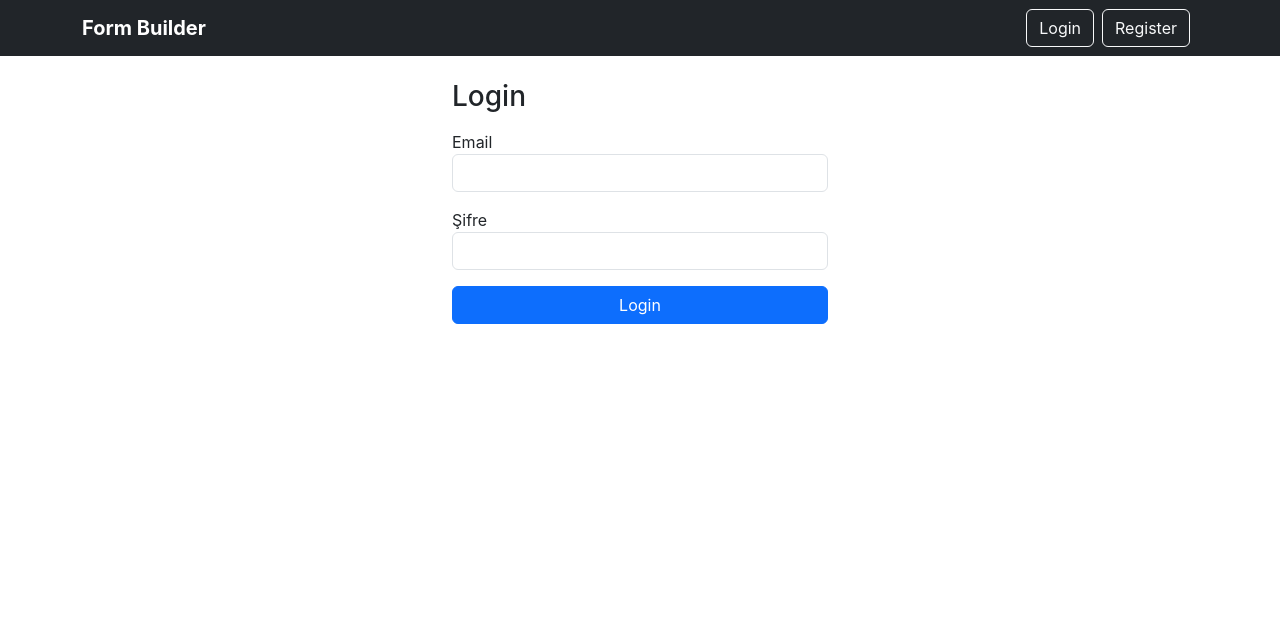
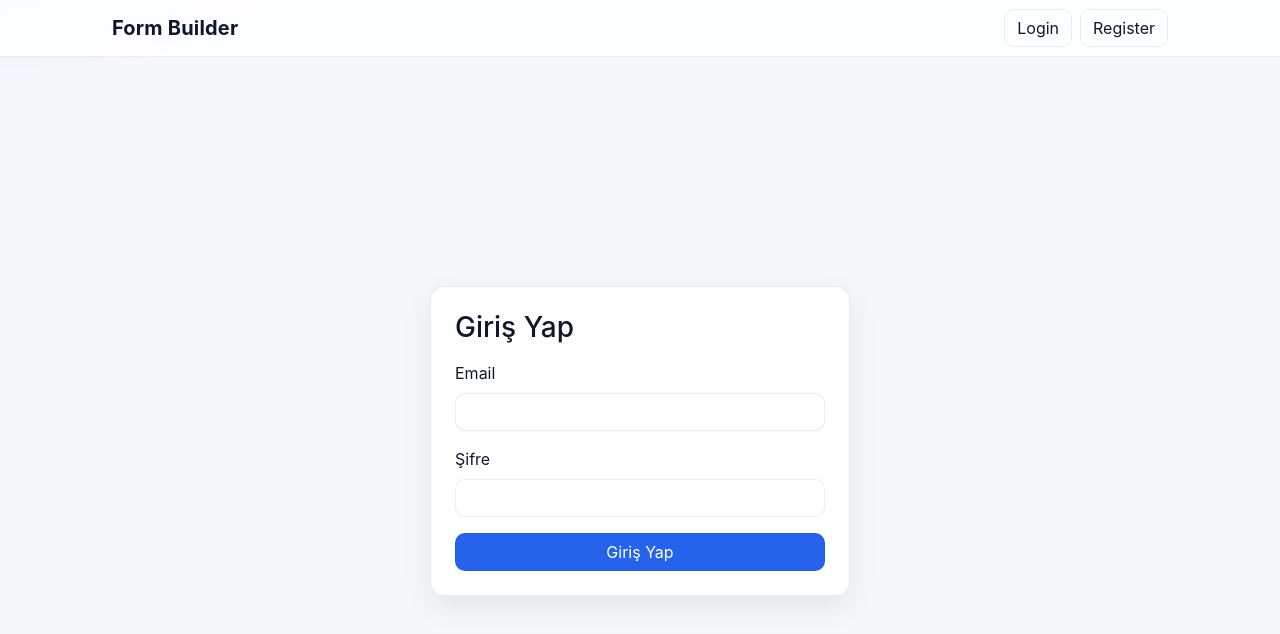
Before and after one commit to melihcalisir1/form-builder-case, a React (Create React App) app in the folder frontend/: page /login in a window 1280 px wide. Shown: the top 634 px of the page. Built offline with nearby package versions, Linux system fonts and the light colour scheme.

Commit message:
Tasarımsal düzenlemeler.

```diff
--- a/frontend/src/App.js
+++ b/frontend/src/App.js
@@ -22,23 +22,29 @@ function App() {
 
     return (
         <Router>
-            <nav className="navbar navbar-expand-lg navbar-dark bg-dark">
+            <nav className="navbar navbar-expand-lg navbar-dark">
                 <div className="container">
                     <Link className="navbar-brand fw-bold" to="/">Form Builder</Link>
 
-                    <div className="d-flex">
+                    <button className="navbar-toggler" type="button" data-bs-toggle="collapse" data-bs-target="#navMain">
+                        <span className="navbar-toggler-icon"></span>
+                    </button>
+
+                    <div className="collapse navbar-collapse" id="navMain">
+                        <div className="ms-auto d-flex gap-2">
                             {!isAuthenticated ? (
                                 <>
-                                <Link className="btn btn-outline-light me-2" to="/login">Login</Link>
-                                <Link className="btn btn-outline-light me-2" to="/register">Register</Link>
+                                    <Link className="btn btn-outline-light" to="/login">Login</Link>
+                                    <Link className="btn btn-outline-light" to="/register">Register</Link>
                                 </>
                             ) : (
                                 <>
-                                <Link className="btn btn-outline-success me-2" to="/builder">Form Oluştur</Link>
-                                <Link className="btn btn-outline-info me-2" to="/forms">Formlarım</Link>
+                                    <Link className="btn btn-primary" to="/builder">Form Oluştur</Link>
+                                    <Link className="btn btn-outline-light" to="/forms">Formlarım</Link>
                                     <button className="btn btn-danger" onClick={handleLogout}>Logout</button>
                                 </>
                             )}
+                        </div>
                     </div>
                 </div>
             </nav>
--- a/frontend/src/index.css
+++ b/frontend/src/index.css
@@ -1,13 +1,165 @@
+:root {
+  /* Açık ve ferah tema */
+  --bg: #f5f7fb;
+  --panel: #ffffff;
+  --panel-2: #ffffff;
+  --text: #0f172a;
+  --muted: #64748b;
+  --primary: #2563eb;
+  --primary-600: #2563eb;
+  --primary-700: #1d4ed8;
+  --success: #16a34a;
+  --danger: #dc2626;
+  --warning: #d97706;
+  --border: rgba(15, 23, 42, 0.08);
+  --radius: 14px;
+  --shadow: 0 10px 30px rgba(2, 6, 23, 0.08);
+}
+
+* { box-sizing: border-box; }
+
+html, body, #root {
+  height: 100%;
+}
+
 body {
   margin: 0;
-  font-family: -apple-system, BlinkMacSystemFont, 'Segoe UI', 'Roboto', 'Oxygen',
-    'Ubuntu', 'Cantarell', 'Fira Sans', 'Droid Sans', 'Helvetica Neue',
-    sans-serif;
+  background:
+    radial-gradient(800px 400px at 0% -10%, rgba(37,99,235,0.08), transparent 40%),
+    radial-gradient(700px 350px at 120% 0%, rgba(16,185,129,0.08), transparent 40%),
+    var(--bg);
+  color: var(--text);
+  font-family: Inter, ui-sans-serif, system-ui, -apple-system, Segoe UI, Roboto, Helvetica, Arial, "Apple Color Emoji", "Segoe UI Emoji";
   -webkit-font-smoothing: antialiased;
   -moz-osx-font-smoothing: grayscale;
 }
 
+/* Global containers */
+.container {
+  max-width: 1080px;
+}
+
+/* Navbar */
+.navbar {
+  background: rgba(255,255,255,0.8);
+  backdrop-filter: saturate(140%) blur(8px);
+  border-bottom: 1px solid var(--border);
+}
+.navbar .navbar-brand { letter-spacing: 0.2px; color: var(--text); }
+.navbar .btn { border-radius: 10px; }
+
+/* Card/Panel */
+.app-card {
+  background: linear-gradient(180deg, var(--panel), var(--panel-2));
+  border: 1px solid var(--border);
+  border-radius: var(--radius);
+  box-shadow: var(--shadow);
+}
+.app-card .card-header { border-bottom: 1px solid var(--border); }
+
+/* Buttons */
+.btn {
+  border-radius: 10px !important;
+  border: 1px solid var(--border) !important;
+}
+.btn-primary { background: var(--primary-600) !important; }
+.btn-primary:hover { background: var(--primary-700) !important; }
+.btn-success { background: var(--success) !important; border-color: transparent !important; }
+.btn-danger { background: var(--danger) !important; border-color: transparent !important; }
+.btn-warning { background: var(--warning) !important; border-color: transparent !important; color: #111827 !important; }
+.btn-outline-light { color: var(--text) !important; border-color: var(--border) !important; }
+.btn-outline-light:hover { background: #eef2ff !important; }
+.btn-outline-dark { color: #0f172a !important; border-color: var(--border) !important; }
+
+/* Tables */
+.table {
+  color: var(--text);
+  border-color: var(--border);
+}
+.table thead th {
+  border-bottom-color: var(--border);
+  color: var(--muted);
+  font-weight: 600;
+}
+.table-striped > tbody > tr:nth-of-type(odd) > * { --bs-table-accent-bg: rgba(2,6,23,0.02); }
+
+/* Forms */
+.form-control {
+  background: #ffffff;
+  border: 1px solid var(--border);
+  color: var(--text);
+  border-radius: 10px;
+}
+.form-control:focus {
+  background: #ffffff;
+  border-color: rgba(37,99,235,0.35);
+  box-shadow: 0 0 0 3px rgba(37,99,235,0.18);
+  color: var(--text);
+}
+
+/* React Form Builder adjustments */
+.builder-wrapper {
+  margin-top: 12px;
+}
+.react-form-builder .stage {
+  background: #ffffff !important;
+  border: 1px dashed rgba(2,6,23,0.12) !important;
+  border-radius: 12px !important;
+}
+.react-form-builder .toolbar-header, .react-form-builder .toolbar {
+  background: #f1f5f9 !important;
+  border-color: var(--border) !important;
+}
+
+/* Builder: öğe başlığındaki sağdaki küçük aksiyon butonları daha net olsun */
+.react-form-builder .toolbar-header .btn,
+.react-form-builder .component-header .btn,
+.react-form-builder .float-right .btn,
+.react-form-builder .btn.btn-default {
+  background: #ffffff !important;
+  border: 1px solid #cbd5e1 !important; /* slate-300 */
+  color: #0f172a !important; /* slate-900 */
+  opacity: 1 !important;
+  box-shadow: none !important;
+}
+.react-form-builder .toolbar-header .btn:hover,
+.react-form-builder .component-header .btn:hover,
+.react-form-builder .float-right .btn:hover,
+.react-form-builder .btn.btn-default:hover {
+  background: #eef2f7 !important;
+  border-color: #94a3b8 !important; /* slate-400 */
+}
+.react-form-builder .toolbar-header .btn i,
+.react-form-builder .component-header .btn i,
+.react-form-builder .float-right .btn i,
+.react-form-builder .btn.btn-default i,
+.react-form-builder .toolbar-header .btn .glyphicon {
+  color: #0f172a !important;
+}
+
+/* Glyphicons Bootstrap 5'te yok; görünür ikonlar ekleyelim */
+.react-form-builder .glyphicon { font-style: normal; font-weight: 600; }
+.react-form-builder .glyphicon:before { display: inline-block; font-family: inherit; line-height: 1; font-size: 13px; }
+.react-form-builder .glyphicon-trash:before { content: "🗑"; }
+.react-form-builder .glyphicon-duplicate:before { content: "⧉"; }
+.react-form-builder .glyphicon-edit:before { content: "✎"; }
+.react-form-builder .glyphicon-move:before { content: "⠿"; }
+.react-form-builder .glyphicon-chevron-up:before { content: "▴"; }
+.react-form-builder .glyphicon-chevron-down:before { content: "▾"; }
+.react-form-builder .btn,
+.react-form-builder .react-form-builder-toolbar .btn {
+  border-radius: 8px !important;
+}
+
+/* Auth pages */
+.auth-page {
+  min-height: calc(100vh - 80px);
+  display: flex;
+  align-items: center;
+  justify-content: center;
+}
+.auth-card { width: 420px; }
+
 code {
-  font-family: source-code-pro, Menlo, Monaco, Consolas, 'Courier New',
-    monospace;
+  font-family: source-code-pro, Menlo, Monaco, Consolas, 'Courier New', monospace;
 }
--- a/frontend/src/pages/FormBuilderPage.js
+++ b/frontend/src/pages/FormBuilderPage.js
@@ -66,10 +66,19 @@ export default function FormBuilderPage() {
 
     return (
         <div className="container mt-4">
-            <h3 className="mb-3">{formId ? "Formu Düzenle" : "Form Oluştur"}</h3>
+            <div className="app-card p-4">
+                <div className="d-flex align-items-center justify-content-between mb-3">
+                    <div>
+                        <h3 className="mb-0">{formId ? "Formu Düzenle" : "Form Oluştur"}</h3>
+                        <small className="text-muted">Bileşenleri sürükleyip bırakın, ardından kaydedin</small>
+                    </div>
+                    <button className="btn btn-success" onClick={handleSave}>
+                        {formId ? "Güncelle" : "Kaydet"}
+                    </button>
+                </div>
 
                 <div className="mb-3">
-                <label>Form Başlığı</label>
+                    <label className="form-label">Form Başlığı</label>
                     <input
                         type="text"
                         className="form-control"
@@ -91,10 +100,7 @@ export default function FormBuilderPage() {
                         />
                     </div>
                 </div>
-
-            <button className="btn btn-success mt-3" onClick={handleSave}>
-                {formId ? "Güncelle" : "Kaydet"}
-            </button>
+            </div>
         </div>
     );
 }
--- a/frontend/src/pages/FormDetailPage.js
+++ b/frontend/src/pages/FormDetailPage.js
@@ -43,12 +43,19 @@ export default function FormDetailPage() {
 
     return (
         <div className="container mt-4">
-            <h2>{form.title}</h2>
-            <ReactFormGenerator
-                data={form.schema}
-                answer_data={{}}
-                onSubmit={handleSubmit}
-            />
+            <div className="app-card p-4">
+                <div className="d-flex align-items-center justify-content-between mb-3">
+                    <div>
+                        <h2 className="mb-0">{form.title}</h2>
+                        <small className="text-muted">Formu doldurun ve gönderin</small>
+                    </div>
+                </div>
+                <ReactFormGenerator
+                    data={form.schema}
+                    answer_data={{}}
+                    onSubmit={handleSubmit}
+                />
+            </div>
         </div>
     );
 }
--- a/frontend/src/pages/FormsListPage.js
+++ b/frontend/src/pages/FormsListPage.js
@@ -39,16 +39,25 @@ export default function FormsListPage() {
 
     return (
         <div className="container mt-4">
-            <h3>Formlarım</h3>
+            <div className="d-flex align-items-center justify-content-between mb-3">
+                <div>
+                    <h3 className="mb-0">Formlarım</h3>
+                    <small className="text-muted">Oluşturduğun tüm formlar listelenir</small>
+                </div>
+                <button className="btn btn-primary" onClick={() => navigate('/builder')}>Yeni Form</button>
+            </div>
             {forms.length === 0 ? (
-                <p>Henüz form oluşturmadınız.</p>
+                <div className="app-card p-4">
+                    <p className="mb-0">Henüz form oluşturmadınız.</p>
+                </div>
             ) : (
-                <table className="table table-striped mt-3">
+                <div className="app-card p-0 overflow-hidden">
+                    <table className="table table-striped mb-0">
                         <thead>
                         <tr>
                             <th>Başlık</th>
                             <th>Oluşturulma</th>
-                        <th>İşlemler</th>
+                            <th className="text-end">İşlemler</th>
                         </tr>
                         </thead>
                         <tbody>
@@ -56,10 +65,10 @@ export default function FormsListPage() {
                             <tr key={form._id}>
                                 <td>{form.title}</td>
                                 <td>{new Date(form.createdAt).toLocaleString()}</td>
-                            <td>
+                                <td className="text-end">
                                     <Link
                                         to={`/forms/${form._id}`}
-                                    className="btn btn-sm btn-primary me-2"
+                                        className="btn btn-sm btn-outline-light me-2"
                                     >
                                         Görüntüle
                                     </Link>
@@ -80,6 +89,7 @@ export default function FormsListPage() {
                         ))}
                         </tbody>
                     </table>
+                </div>
             )}
         </div>
     );
--- a/frontend/src/pages/Login.js
+++ b/frontend/src/pages/Login.js
@@ -28,12 +28,13 @@ export default function Login({ onLogin }) {
     };
 
     return (
-        <div className="container" style={{ maxWidth: "400px" }}>
-            <h3 className="mb-3">Login</h3>
+        <div className="auth-page">
+            <div className="app-card auth-card p-4">
+                <h3 className="mb-3">Giriş Yap</h3>
                 {msg && <div className="alert alert-info">{msg}</div>}
                 <form onSubmit={handleSubmit}>
                     <div className="mb-3">
-                    <label>Email</label>
+                        <label className="form-label">Email</label>
                         <input
                             type="email"
                             className="form-control"
@@ -42,7 +43,7 @@ export default function Login({ onLogin }) {
                         />
                     </div>
                     <div className="mb-3">
-                    <label>Şifre</label>
+                        <label className="form-label">Şifre</label>
                         <input
                             type="password"
                             className="form-control"
@@ -50,8 +51,9 @@ export default function Login({ onLogin }) {
                             onChange={(e) => setPassword(e.target.value)}
                         />
                     </div>
-                <button className="btn btn-primary w-100">Login</button>
+                    <button className="btn btn-primary w-100">Giriş Yap</button>
                 </form>
+            </div>
         </div>
     );
 }
--- a/frontend/src/pages/Register.js
+++ b/frontend/src/pages/Register.js
@@ -22,12 +22,13 @@ export default function Register() {
     };
 
     return (
-        <div className="container" style={{ maxWidth: "400px" }}>
-            <h3 className="mb-3">Register</h3>
+        <div className="auth-page">
+            <div className="app-card auth-card p-4">
+                <h3 className="mb-3">Kayıt Ol</h3>
                 {msg && <div className="alert alert-info">{msg}</div>}
                 <form onSubmit={handleSubmit}>
                     <div className="mb-3">
-                    <label>Kullanıcı Adı</label>
+                        <label className="form-label">Kullanıcı Adı</label>
                         <input
                             className="form-control"
                             value={username}
@@ -35,7 +36,7 @@ export default function Register() {
                         />
                     </div>
                     <div className="mb-3">
-                    <label>Email</label>
+                        <label className="form-label">Email</label>
                         <input
                             type="email"
                             className="form-control"
@@ -44,7 +45,7 @@ export default function Register() {
                         />
                     </div>
                     <div className="mb-3">
-                    <label>Şifre</label>
+                        <label className="form-label">Şifre</label>
                         <input
                             type="password"
                             className="form-control"
@@ -52,8 +53,9 @@ export default function Register() {
                             onChange={(e) => setPassword(e.target.value)}
                         />
                     </div>
-                <button className="btn btn-primary w-100">Register</button>
+                    <button className="btn btn-primary w-100">Kayıt Ol</button>
                 </form>
+            </div>
         </div>
     );
 }
```
Lines whose indentation alone changed are shown as unchanged.
